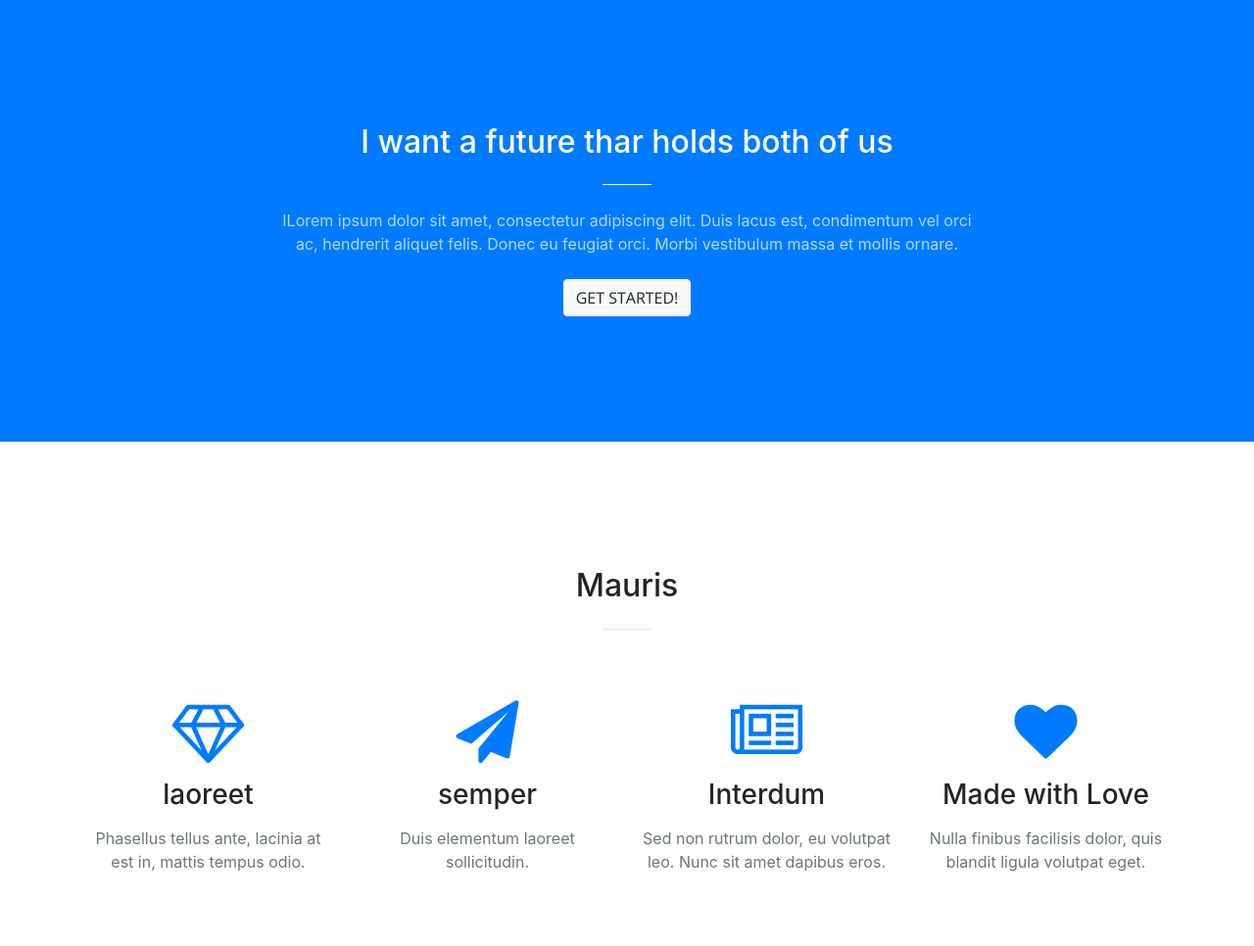
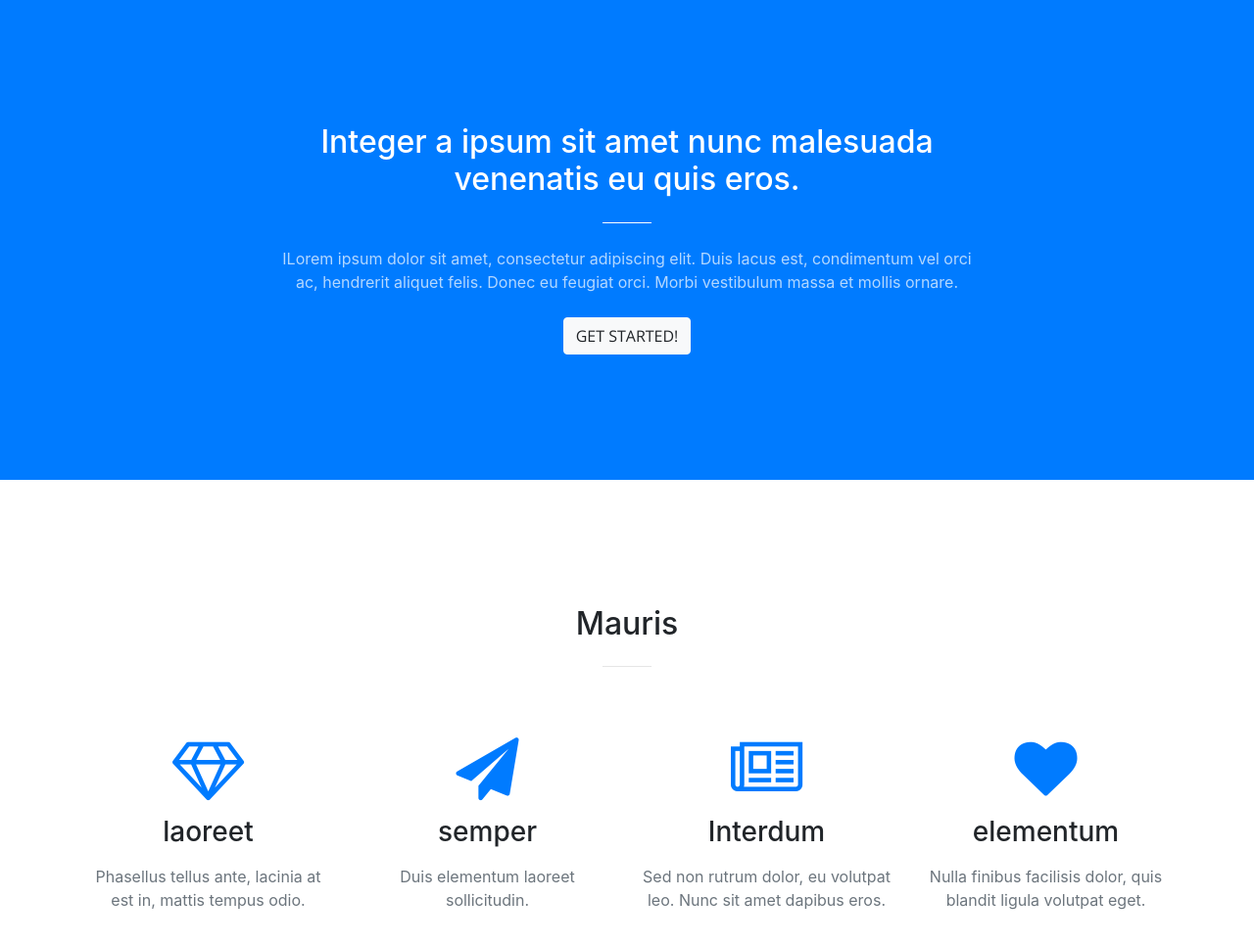
Before and after one commit to marcoppp/marcoppp.github.io, a website with bundled scripts: page index.html in a window 1280 px wide. Shown: the part 802-1768 px from the top of the page at 98% size. Built offline with nearby package versions, Linux system fonts and the light colour scheme.

Commit message:
modify text

```diff
--- a/index.html
+++ b/index.html
@@ -75,7 +75,7 @@
     <div class="container">
       <div class="row">
         <div class="col-lg-8 mx-auto text-center">
-          <h2 class="section-heading text-white">I want a future thar holds both of us</h2>
+          <h2 class="section-heading text-white">Integer a ipsum sit amet nunc malesuada venenatis eu quis eros.</h2>
           <hr class="light my-4">
           <p class="text-faded mb-4">ILorem ipsum dolor sit amet, consectetur adipiscing elit. Duis lacus est, condimentum vel orci ac, hendrerit aliquet felis. Donec eu feugiat orci. Morbi vestibulum massa et mollis ornare.</p>
           <a class="btn btn-light btn-xl js-scroll-trigger" href="#services">Get Started!</a>
@@ -117,7 +117,7 @@
         <div class="col-lg-3 col-md-6 text-center">
           <div class="service-box mt-5 mx-auto">
             <i class="fa fa-4x fa-heart text-primary mb-3 sr-icons"></i>
-            <h3 class="mb-3">Made with Love</h3>
+            <h3 class="mb-3">elementum</h3>
             <p class="text-muted mb-0">Nulla finibus facilisis dolor, quis blandit ligula volutpat eget.</p>
           </div>
         </div>
```
